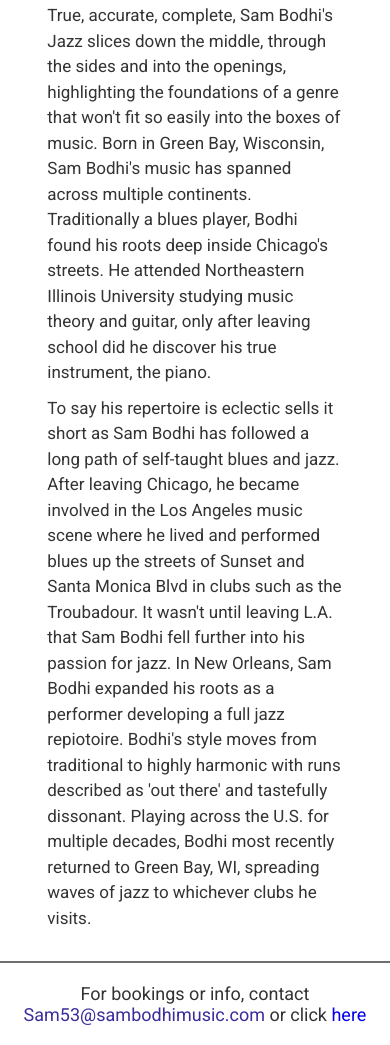
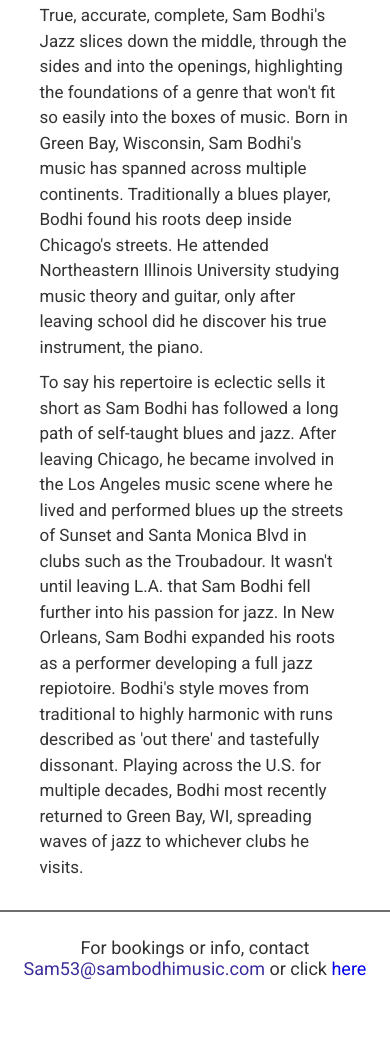
Before and after one commit to Klasens/sam_bodhi_music, a website: page index.html in a window 390 px wide. Shown: the part 1126-2171 px from the top of the page. After the commit the page ends 2125 px from the top, so only its background shows below. Drawn offline with Linux system fonts and the light colour scheme.

Commit message:
Mobile touches 1

```diff
--- a/scss/_about.scss
+++ b/scss/_about.scss
@@ -31,6 +31,6 @@
   line-height: 1.5;
   font-size: 1.7rem;
   @include respond(break-850) {
-    width: 95%;
+    width: 100%;
   }
 }
--- a/scss/_contactBooking.scss
+++ b/scss/_contactBooking.scss
@@ -8,6 +8,9 @@
   justify-content: space-between;
   align-items: center;
   border-top: 2px solid $color-dark-gray;
+  @include respond(break-850) {
+    padding-top: 1rem;
+  }
   &-logo {
     position: absolute;
     left: 0;
```
Also changed, not shown: css/style.css.
